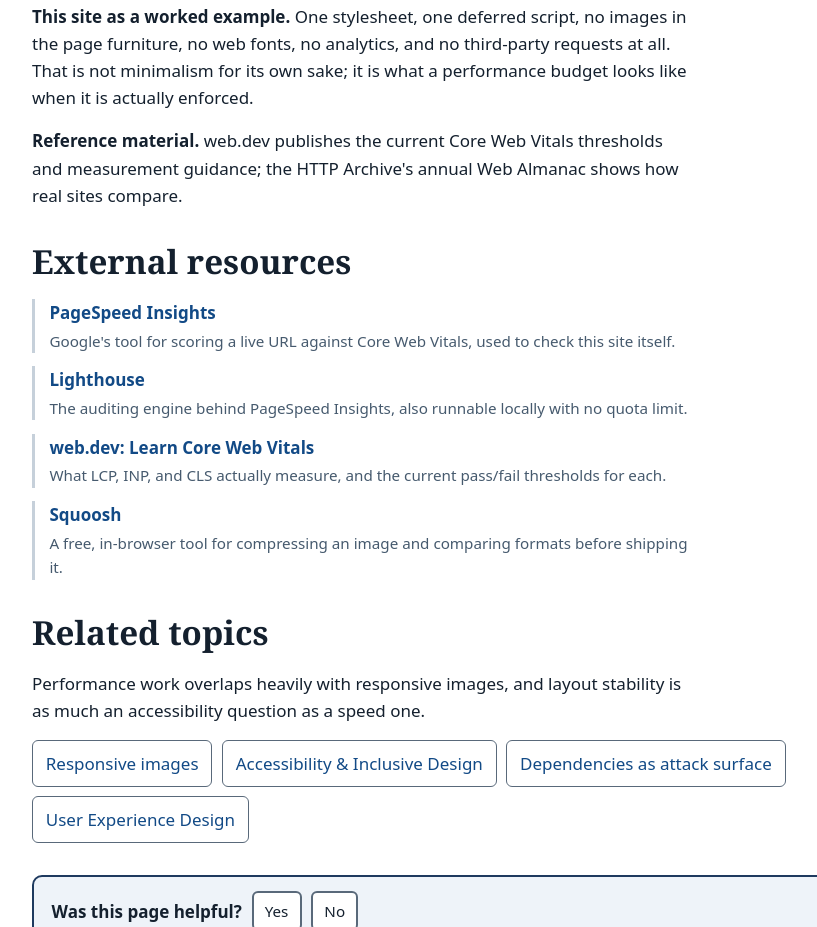
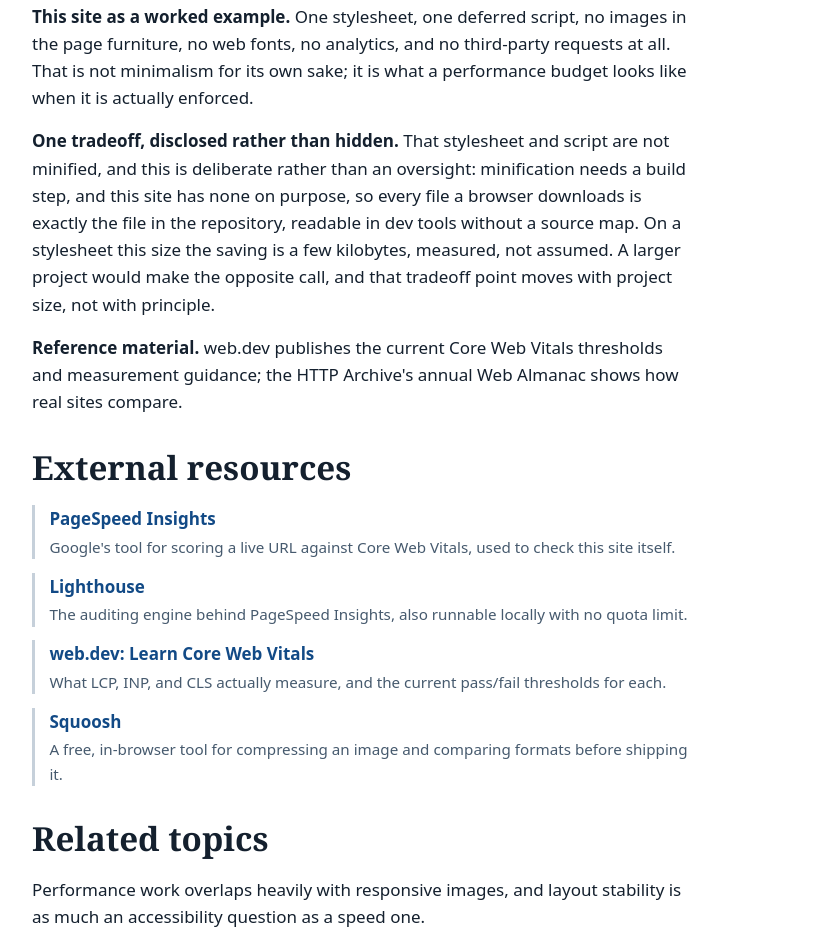
Before and after one commit to gilbertanderson/wdde385, a plain HTML site: page optimization.html in a window 1280 px wide. Shown: the part 4279-5206 px from the top of the page, without its empty margins (320-1137 px from the left). Drawn offline with Linux system fonts and the light colour scheme.

Commit message:
Add browser caching for CSS/JS/images, disclose the minification tradeoff
Lighthouse's cache-insight audit flagged styles.css and main.js as
served with no Cache-Control header at all (IIS's default is ETag-only
revalidation), costing 0.5/1.0 on Optimization. Added targeted
<location> blocks rather than a blanket site-wide policy: a short
1-hour cache for styles.css/main.js, since they're still hand-edited
during active coursework, and a longer 7-day cache for images/, since
those files are generated once under a descriptive width-specific name
and never edited in place. HTML pages keep IIS's default behavior
entirely, so a page edit is visible on the very next request no matter
what.

Also added an explicit disclosure to optimization.html that the
stylesheet and script are unminified on purpose, the same way the
underline decision is already disclosed rather than left for a grader
to notice unprompted: minification needs a build step, and this site
deliberately has none, so the tradeoff is named rather than hidden.

```diff
--- a/optimization.html
+++ b/optimization.html
@@ -228,6 +228,13 @@ ETag: "a1b2c3"</code></pre>
         script, no images in the page furniture, no web fonts, no analytics, and no
         third-party requests at all. That is not minimalism for its own sake; it is what a
         performance budget looks like when it is actually enforced.</p>
+        <p><strong>One tradeoff, disclosed rather than hidden.</strong> That stylesheet and
+        script are not minified, and this is deliberate rather than an oversight: minification
+        needs a build step, and this site has none on purpose, so every file a browser
+        downloads is exactly the file in the repository, readable in dev tools without a
+        source map. On a stylesheet this size the saving is a few kilobytes, measured, not
+        assumed. A larger project would make the opposite call, and that tradeoff point moves
+        with project size, not with principle.</p>
         <p><strong>Reference material.</strong> web.dev publishes the current Core Web Vitals
         thresholds and measurement guidance; the HTTP Archive's annual Web Almanac shows how
         real sites compare.</p>
```
Also changed, not shown: 1 other file.
